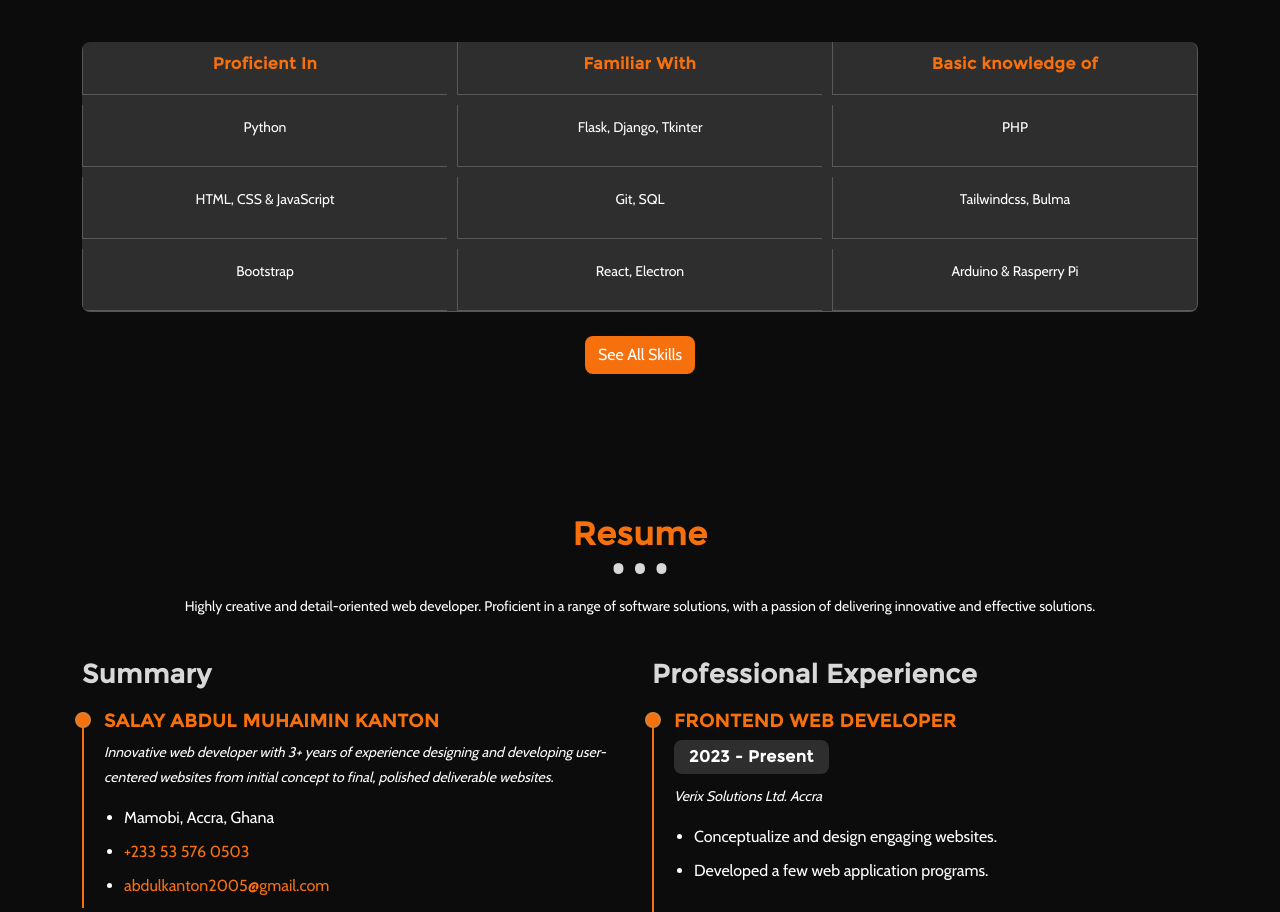
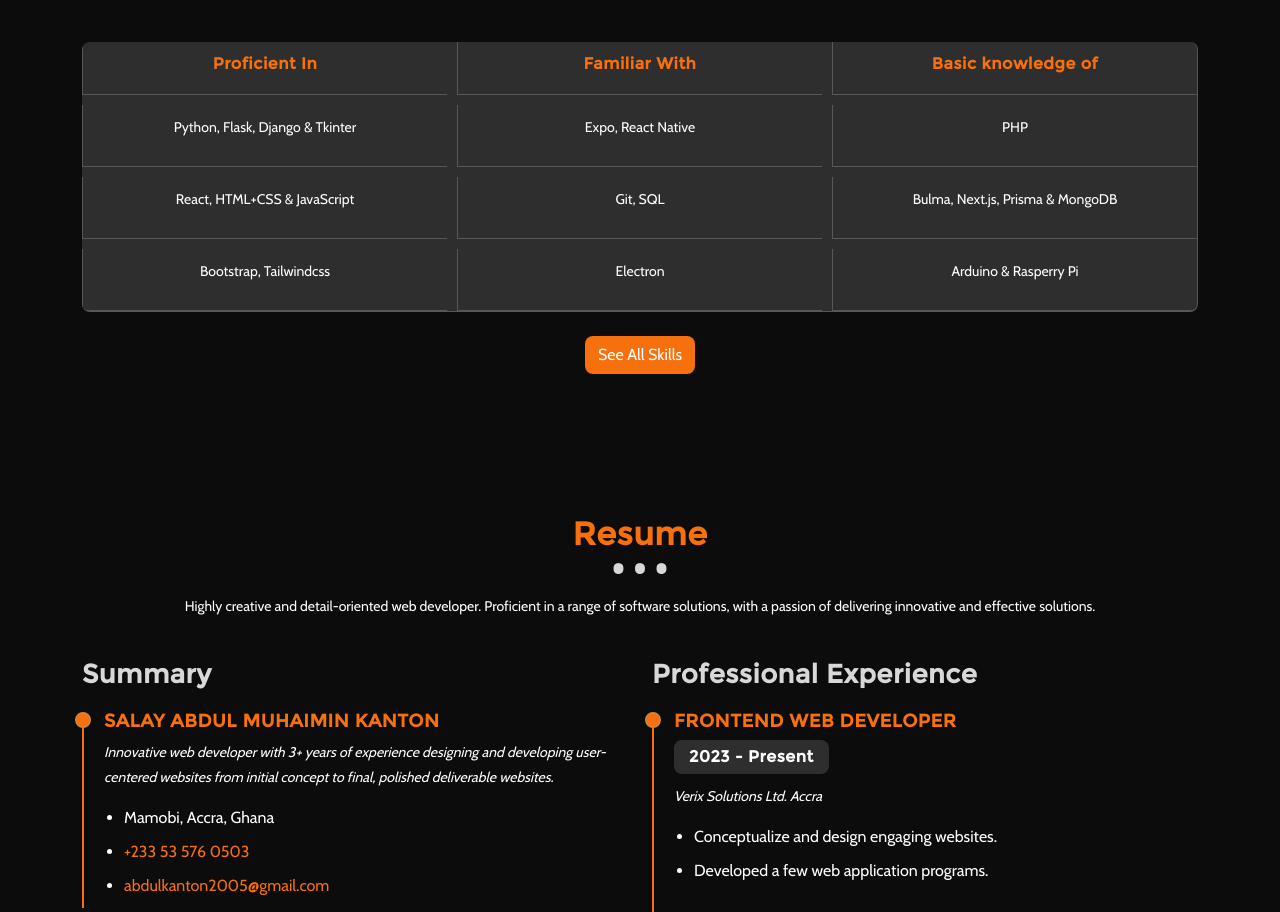
Before and after one commit to heli-toon/muhaiminsalay, a React (Vite) app: page / in a window 1280 px wide. Shown: the part 1087-1999 px from the top of the page. Built offline with nearby package versions, Linux system fonts and the light colour scheme; no server answers.

Commit message:
Update Skills Table

```diff
--- a/src/components/About.jsx
+++ b/src/components/About.jsx
@@ -39,28 +39,28 @@ export default function About() {
                   <h6>Basic knowledge of</h6>
                 </div>
                 <div className="grid-cell">
-                  <p>Python</p>
+                  <p>Python, Flask, Django & Tkinter</p>
                 </div>
                 <div className="grid-cell">
-                  <p>Flask, Django, Tkinter</p>
+                  <p>Expo, React Native</p>
                 </div>
                 <div className="grid-cell">
                   <p>PHP</p>
                 </div>
                 <div className="grid-cell">
-                  <p>HTML, CSS & JavaScript</p>
+                  <p>React, HTML+CSS & JavaScript</p>
                 </div>
                 <div className="grid-cell">
                   <p>Git, SQL</p>
                 </div>
                 <div className="grid-cell">
-                  <p>Tailwindcss, Bulma</p>
+                  <p>Bulma, Next.js, Prisma & MongoDB</p>
                 </div>
                 <div className="grid-cell">
-                  <p>Bootstrap</p>
+                  <p>Bootstrap, Tailwindcss</p>
                 </div>
                 <div className="grid-cell">
-                  <p>React, Electron</p>
+                  <p>Electron</p>
                 </div>
                 <div className="grid-cell">
                   <p>Arduino & Rasperry Pi</p>
```
